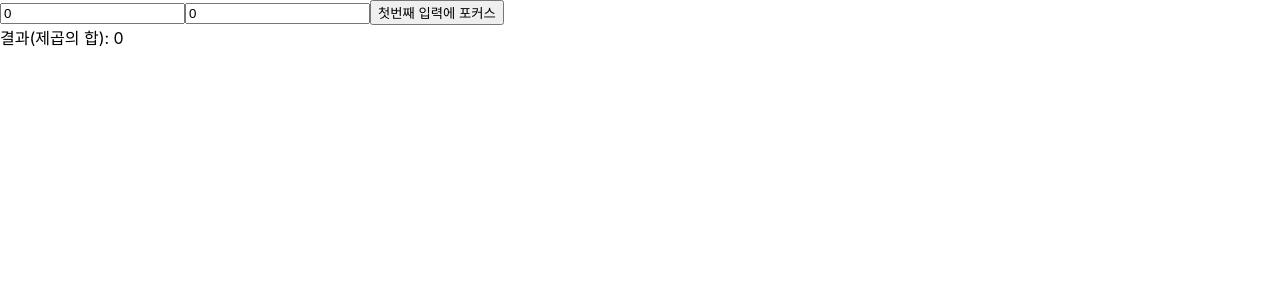
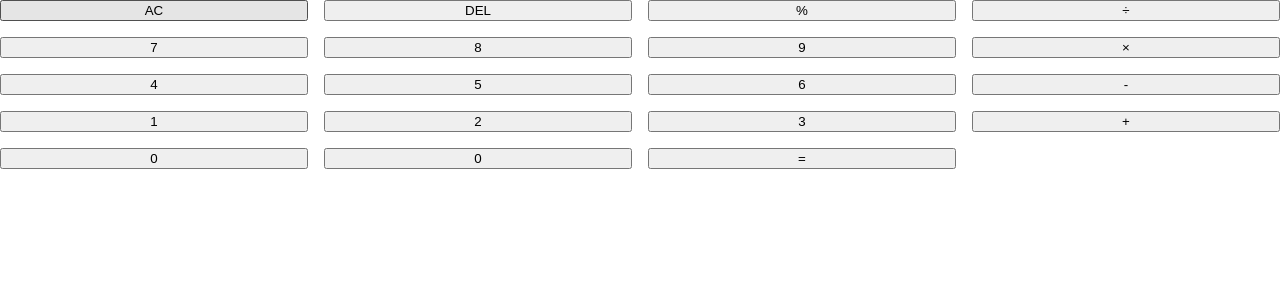
Before and after one commit to bigpoby/react-calculator, a React (Create React App) app: page / in a window 1280 px wide. Shown: the top 300 px of the page. Built offline with nearby package versions, Linux system fonts and the light colour scheme.

Commit message:
계산기 모듈 작업

```diff
--- /dev/null
+++ b/src/chapter_07/CalcBtn.jsx
@@ -0,0 +1,15 @@
+import './assets/css/Button.css';
+
+function CalcBtn({type, value, onClick}) {
+    let className = "button";
+    if (type === 'operator') className += " operator"; // button operator
+    if (type === 'zero') className += " zero";
+
+    return (
+        <button className={className} onClick={() => onClick(value)}>
+            {value}
+        </button>
+    )
+}
+
+export default CalcBtn;
--- /dev/null
+++ b/src/chapter_07/CalcPad.jsx
@@ -0,0 +1,35 @@
+import CalcBtn from "./CalcBtn";
+
+const onButtonClick = () => {};
+
+function CalcPad() {
+    return (
+        <div style={{
+            display:'grid',
+            gridTemplateColumns: 'repeat(4,1fr)',
+            gap: '16px'
+        }}>
+            <CalcBtn type='operator' value="AC" onClick={onButtonClick} />
+            <CalcBtn type='operator' value="DEL" onClick={onButtonClick} />
+            <CalcBtn type='operator' value="%" onClick={onButtonClick} />
+            <CalcBtn type='operator' value="÷" onClick={onButtonClick} />
+            <CalcBtn type='' value="7" onClick={onButtonClick} />
+            <CalcBtn type='' value="8" onClick={onButtonClick} />
+            <CalcBtn type='' value="9" onClick={onButtonClick} />
+            <CalcBtn type='operator' value="×" onClick={onButtonClick} />
+            <CalcBtn type='' value="4" onClick={onButtonClick} />
+            <CalcBtn type='' value="5" onClick={onButtonClick} />
+            <CalcBtn type='' value="6" onClick={onButtonClick} />
+            <CalcBtn type='operator' value="-" onClick={onButtonClick} />
+            <CalcBtn type='' value="1" onClick={onButtonClick} />
+            <CalcBtn type='' value="2" onClick={onButtonClick} />
+            <CalcBtn type='' value="3" onClick={onButtonClick} />
+            <CalcBtn type='operator' value="+" onClick={onButtonClick} />
+            <CalcBtn type='' value="0" onClick={onButtonClick} />
+            <CalcBtn type='' value="0" onClick={onButtonClick} />
+            <CalcBtn type='operator' value="=" onClick={onButtonClick} />
+        </div>
+    )
+}
+
+export default CalcPad;
--- a/src/chapter_07/Calculator.jsx
+++ b/src/chapter_07/Calculator.jsx
@@ -1,6 +1,7 @@
 import { useCallback, useRef, useState } from "react";
 import InputBox from "./InputBox";
 import Result from "./Result";
+import CalcPad from "./CalcPad";
 
 export default function Calculator() {
     const [number1, setNumber1] = useState(0);
@@ -19,10 +20,7 @@ export default function Calculator() {
 
     return (
         <div>
-            <InputBox value={number1} handleChange={handleChange1} ref={inputRef}/>
-            <InputBox value={number2} handleChange={handleChange2} />
-            <button onClick={focusInput}>첫번째 입력에 포커스</button>
-            <Result val1={number1} val2={number2}/>
+            <CalcPad />
         </div>
     )
 }
```
Also changed, not shown: src/chapter_07/assets/css/Button.css (added).
